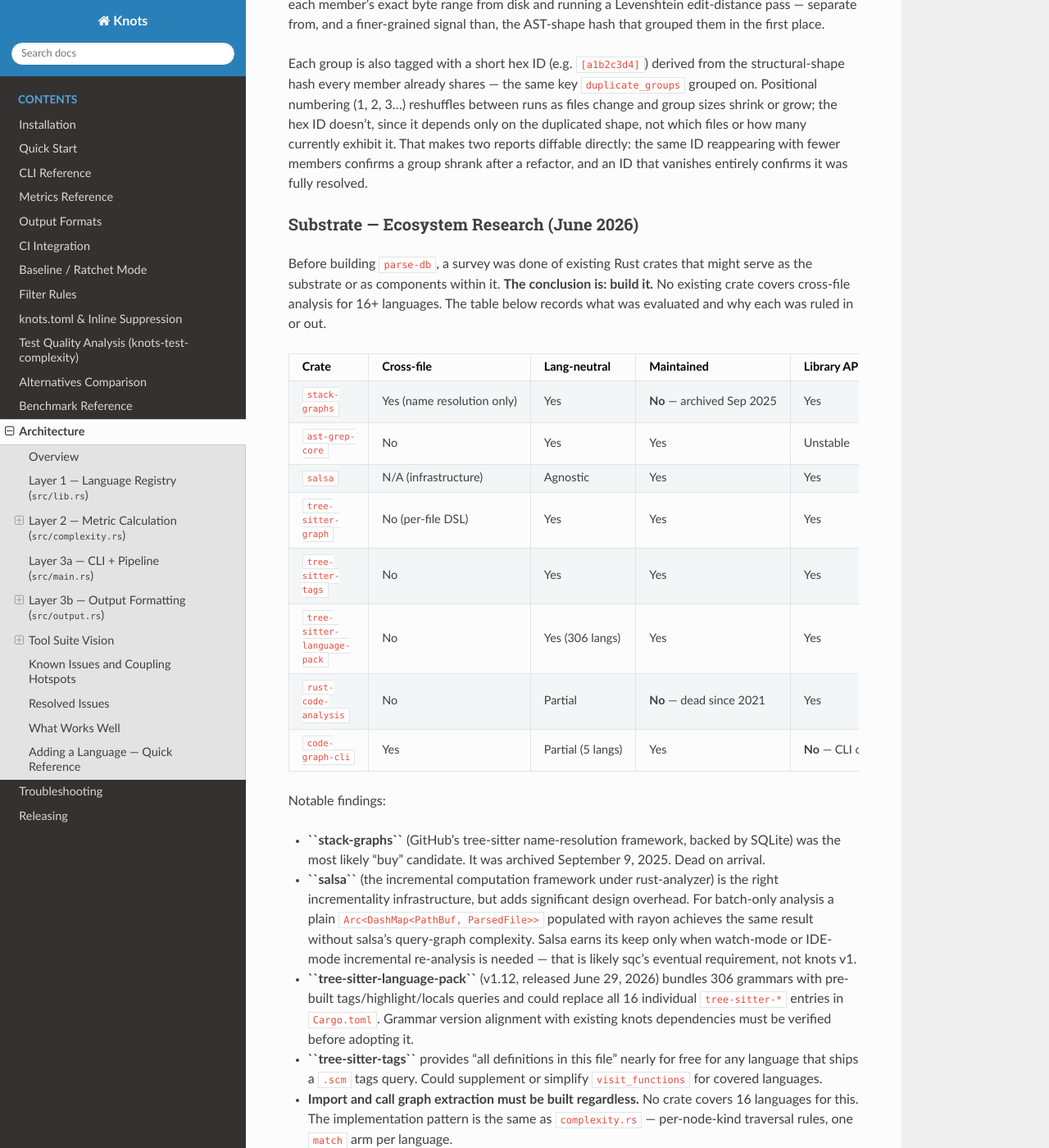
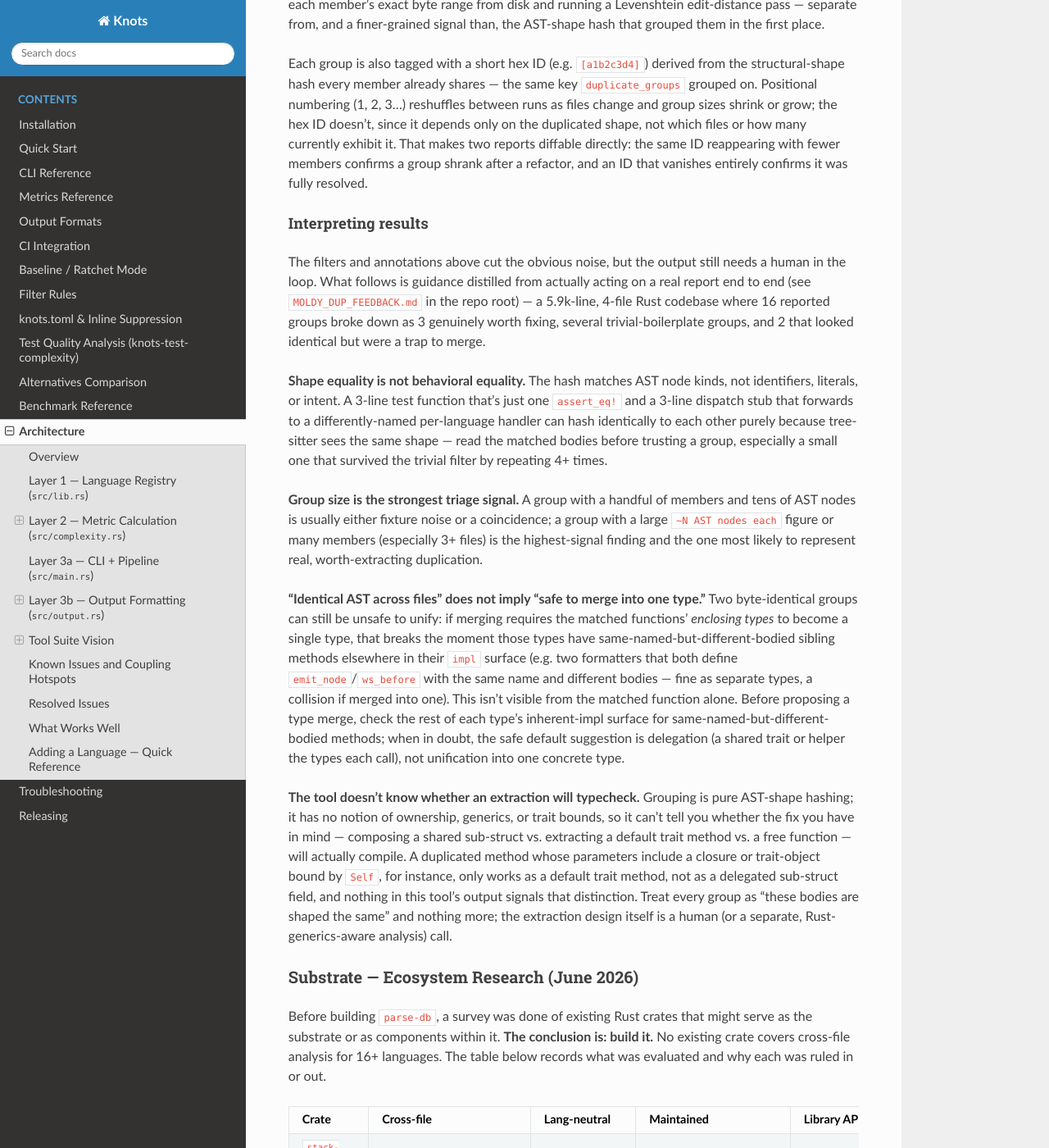
Before and after one commit to brandon-arrendondo/knots, a Sphinx documentation site: the page built from docs/architecture.rst, in a window 1280 px wide and 1400 px high, scrolled down 6942 px. Shown: the whole window at 82% size. Built offline with Sphinx 7.4.7 and the Read the Docs theme 3.1.0, drawn with Linux system fonts in a browser that asks for light colours.

Commit message:
docs: add interpretation guidance for --find-duplicates results
Closes task 61. The architecture doc explained the mechanics (filters,
diff annotations, group IDs) but not how to read the output: shape
equality isn't behavioral equality, group size is the strongest triage
signal, and two caveats from actually acting on a real report
(MOLDY_DUP_FEEDBACK.md) -- identical-AST-across-files does not imply
safe-to-merge-into-one-type (check the rest of each type's impl surface
for same-named-but-different-bodied siblings; delegation is the safe
default over unification), and the tool has no notion of whether a given
extraction shape will typecheck, so it shouldn't be read as implying one
will.

Co-Authored-By: Claude Sonnet 5 <noreply@anthropic.com>

```diff
--- a/docs/architecture.rst
+++ b/docs/architecture.rst
@@ -340,6 +340,54 @@ how many currently exhibit it. That makes two reports diffable directly: the
 same ID reappearing with fewer members confirms a group shrank after a
 refactor, and an ID that vanishes entirely confirms it was fully resolved.
 
+Interpreting results
+^^^^^^^^^^^^^^^^^^^^
+
+The filters and annotations above cut the obvious noise, but the output
+still needs a human in the loop. What follows is guidance distilled from
+actually acting on a real report end to end (see ``MOLDY_DUP_FEEDBACK.md``
+in the repo root) — a 5.9k-line, 4-file Rust codebase where 16 reported
+groups broke down as 3 genuinely worth fixing, several trivial-boilerplate
+groups, and 2 that looked identical but were a trap to merge.
+
+**Shape equality is not behavioral equality.** The hash matches AST node
+kinds, not identifiers, literals, or intent. A 3-line test function that's
+just one ``assert_eq!`` and a 3-line dispatch stub that forwards to a
+differently-named per-language handler can hash identically to each other
+purely because tree-sitter sees the same shape — read the matched bodies
+before trusting a group, especially a small one that survived the trivial
+filter by repeating 4+ times.
+
+**Group size is the strongest triage signal.** A group with a handful of
+members and tens of AST nodes is usually either fixture noise or a
+coincidence; a group with a large ``~N AST nodes each`` figure or many
+members (especially 3+ files) is the highest-signal finding and the one
+most likely to represent real, worth-extracting duplication.
+
+**"Identical AST across files" does not imply "safe to merge into one
+type."** Two byte-identical groups can still be unsafe to unify: if merging
+requires the matched functions' *enclosing types* to become a single type,
+that breaks the moment those types have same-named-but-different-bodied
+sibling methods elsewhere in their ``impl`` surface (e.g. two formatters
+that both define ``emit_node``/``ws_before`` with the same name and
+different bodies — fine as separate types, a collision if merged into one).
+This isn't visible from the matched function alone. Before proposing a type
+merge, check the rest of each type's inherent-impl surface for
+same-named-but-different-bodied methods; when in doubt, the safe default
+suggestion is delegation (a shared trait or helper the types each call),
+not unification into one concrete type.
+
+**The tool doesn't know whether an extraction will typecheck.** Grouping is
+pure AST-shape hashing; it has no notion of ownership, generics, or trait
+bounds, so it can't tell you whether the fix you have in mind — composing a
+shared sub-struct vs. extracting a default trait method vs. a free function
+— will actually compile. A duplicated method whose parameters include a
+closure or trait-object bound by ``Self``, for instance, only works as a
+default trait method, not as a delegated sub-struct field, and nothing in
+this tool's output signals that distinction. Treat every group as "these
+bodies are shaped the same" and nothing more; the extraction design itself
+is a human (or a separate, Rust-generics-aware analysis) call.
+
 Substrate — Ecosystem Research (June 2026)
 ~~~~~~~~~~~~~~~~~~~~~~~~~~~~~~~~~~~~~~~~~~
 
```
